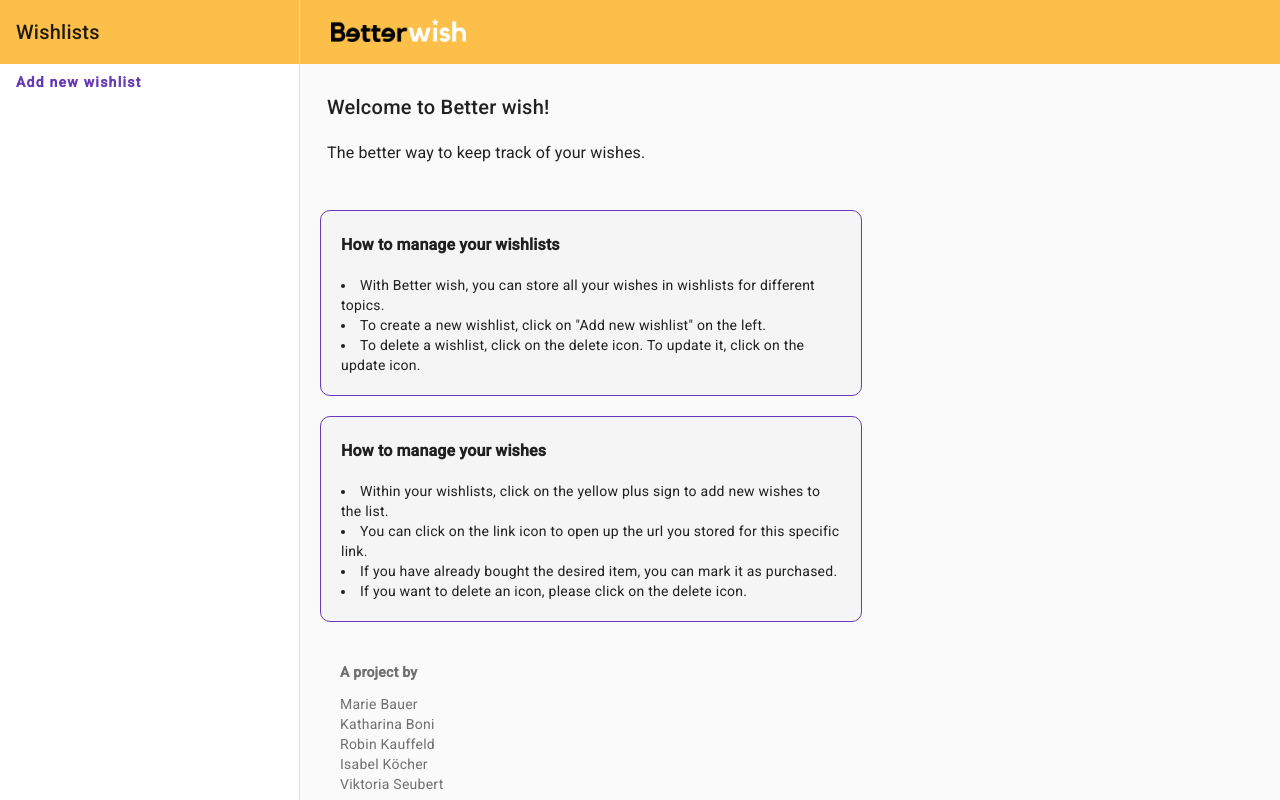
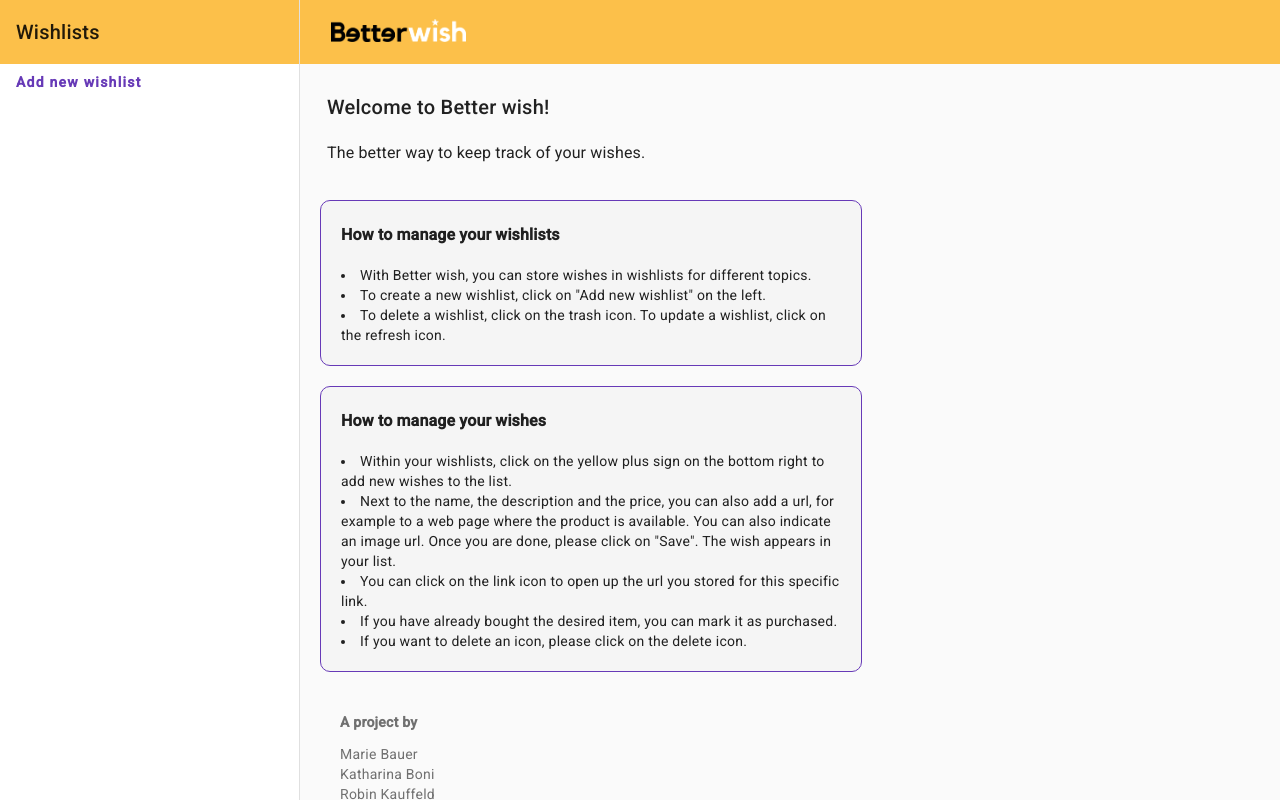
Before and after one commit to on21viktoria/better-wish, an Angular app: page / in a window 1280 px wide. Built offline with nearby package versions, Linux system fonts and the light colour scheme.

Commit message:
Added highlighting of active route

```diff
--- a/src/app/home/home.component.css
+++ b/src/app/home/home.component.css
@@ -1,7 +1,7 @@
 .tutorial-wrapper {
   max-width: 500px;
   padding: 20px;
-  margin: 20px;
+  margin: 10px 20px 20px 20px;
   background-color: whitesmoke;
   border-radius: 10px;
   border: 1px solid #673ab7;
@@ -14,7 +14,7 @@
 .heading-wrapper {
   max-width: 500px;
   padding: 7px;
-  margin: 20px;
+  margin: 20px 20px 0px 20px;
 }
 
 .footer > li {
--- a/src/app/home/home.component.html
+++ b/src/app/home/home.component.html
@@ -5,20 +5,25 @@
 <div class="tutorial-wrapper">
   <h3>How to manage your wishlists</h3>
   <li>
-    With Better wish, you can store all your wishes in wishlists for different
-    topics.
+    With Better wish, you can store wishes in wishlists for different topics.
   </li>
   <li>To create a new wishlist, click on "Add new wishlist" on the left.</li>
   <li>
-    To delete a wishlist, click on the delete icon. To update it, click on the
-    update icon.
+    To delete a wishlist, click on the trash icon. To update a wishlist, click
+    on the refresh icon.
   </li>
 </div>
 <div class="tutorial-wrapper">
   <h3>How to manage your wishes</h3>
   <li>
-    Within your wishlists, click on the yellow plus sign to add new wishes to
-    the list.
+    Within your wishlists, click on the yellow plus sign on the bottom right to
+    add new wishes to the list.
+  </li>
+  <li>
+    Next to the name, the description and the price, you can also add a url, for
+    example to a web page where the product is available. You can also indicate
+    an image url. Once you are done, please click on "Save". The wish appears in
+    your list.
   </li>
   <li>
     You can click on the link icon to open up the url you stored for this
--- a/src/app/nav/nav.component.css
+++ b/src/app/nav/nav.component.css
@@ -25,4 +25,9 @@ mat-toolbar {
 .logo {
   padding-left: 15px;
   margin-top: 5px;
+  cursor: pointer;
 }
+
+.active-link {
+  background-color: #673ab71c;
+}
--- a/src/app/nav/nav.component.html
+++ b/src/app/nav/nav.component.html
@@ -9,9 +9,12 @@
   >
     <mat-toolbar class="menu">Wishlists</mat-toolbar>
     <mat-nav-list *ngFor="let wishlist of wishlists">
-      <a mat-list-item routerLink="/wishlist/{{ wishlist.id }}">{{
-        wishlist.name
-      }}</a>
+      <a
+        mat-list-item
+        routerLink="/wishlist/{{ wishlist.id }}"
+        routerLinkActive="active-link"
+        >{{ wishlist.name }}</a
+      >
       <mat-icon (click)="deleteWishlist(wishlist.id)">delete</mat-icon>
       <mat-icon>update</mat-icon>
     </mat-nav-list>
@@ -41,6 +44,7 @@
           src="assets/logo/BetterWish_Logo.png"
           alt="Better Wish"
           height="23vw"
+          routerLink="/"
         />
       </span>
     </mat-toolbar>
```
